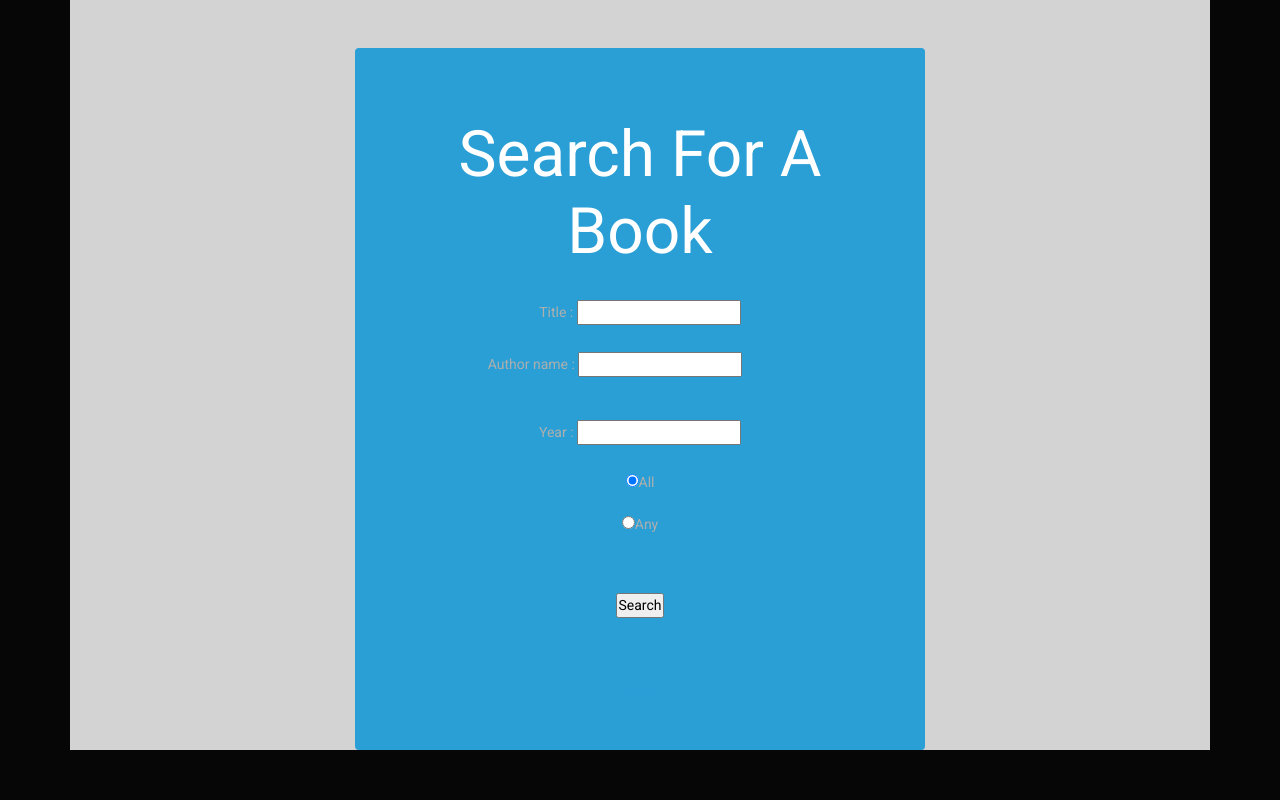
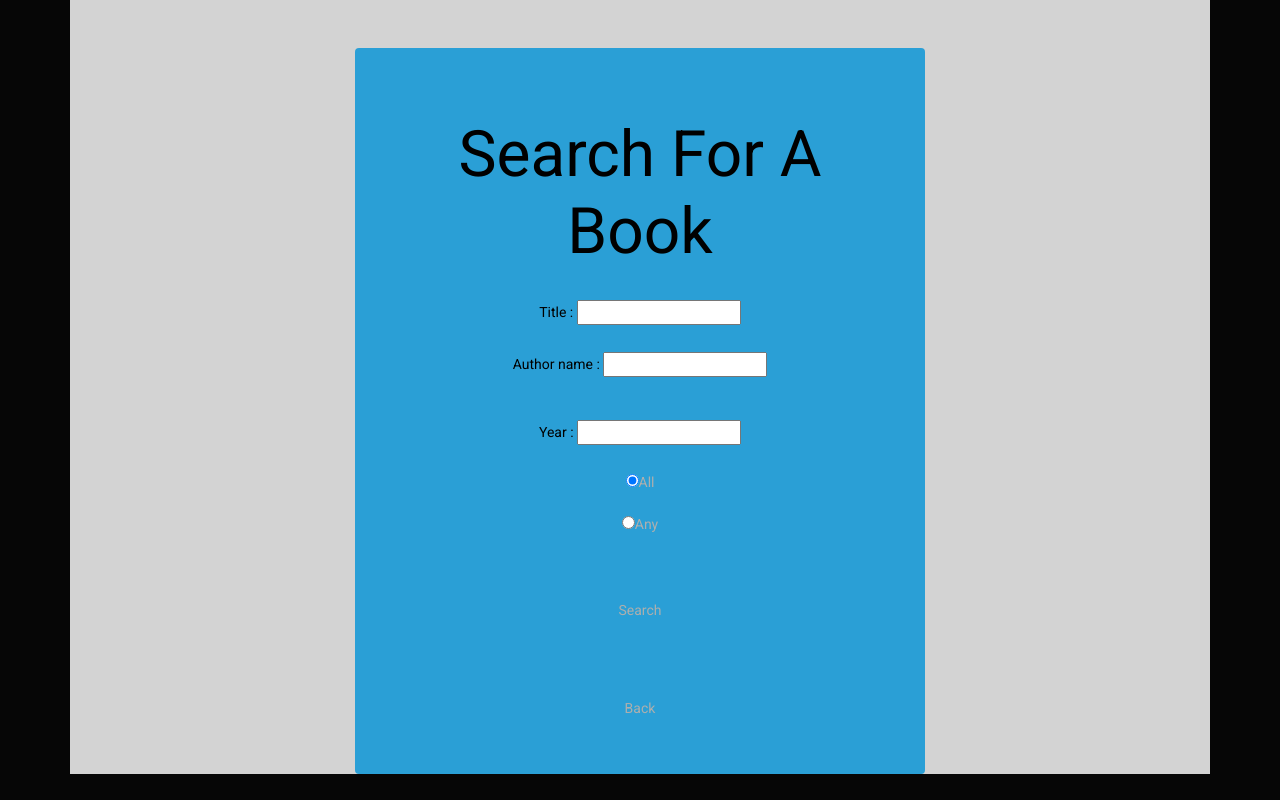
Before and after one commit to francisChigozie/fcwebapp_01, a web app: file routes/html/booksearch.html in a window 1280 px wide. Run offline with its HTML, style and script files only (its server is not run), Linux system fonts and the light colour scheme; some libraries are stand-ins or nearby versions; some web fonts are replaced.

Commit message:
makes beter 2

```diff
--- a/public/css/booksearch.css
+++ b/public/css/booksearch.css
@@ -16,3 +16,11 @@
     text-align: center;
     background-color: lightgray;
 }
+
+.srch-form{
+    color: black;
+}
+
+.srch-txt{
+    border: 10px;
+}
--- a/routes/html/booksearch.html
+++ b/routes/html/booksearch.html
@@ -17,18 +17,18 @@
     <div class="container">
         <div class="row">
             <div class="col-md-6 mx-auto text-center bg-primary mt-5 p-5 rounded"><br>
-                <h1 class="animal-form">Search For A Book</h1>
+                <h1 class="srch-form">Search For A Book</h1>
                 <form action="./search" method="POST" class="animal-form"><br>
 
-                    <label for="title">Title :</label> <input name="title"
+                    <label class="srch-form" for="title">Title :</label> <input name="title"
                     required>
                     <p><br>
 
-                        <label for="author" class="author">Author name :</label> <input name="name"
+                        <label for="author" class="srch-form">Author name :</label> <input name="name"
                         required>
                     </p><br>
 
-                    <label for="year" class="year"> Year :</label> <input name="year"
+                    <label for="year" class="srch-form"> Year :</label> <input name="year"
                     required>
                     <p><br>
 
@@ -37,11 +37,11 @@
                         <input type="radio" name="which" value="any">Any
                     </p><br><br>
 
-                    <input type="submit" value="Search">
+                    <input type="submit" value="Search" class="srch-form btn">
 
                 </form>
                 <br><br><br>
-                <a href="/backdev">Back</a>
+                <a href="/backdev" class="srch-form btn">Back</a>
             </div>
         </div>
     </div>
```
